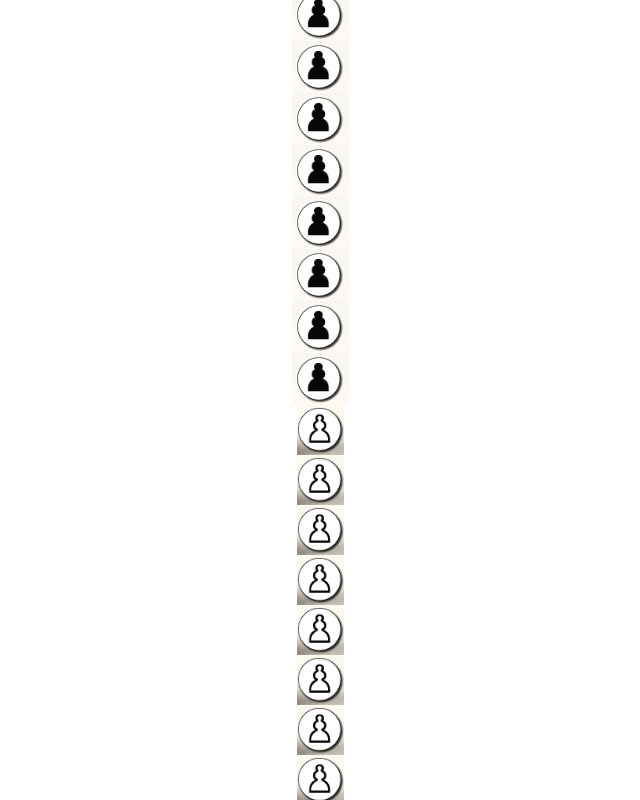
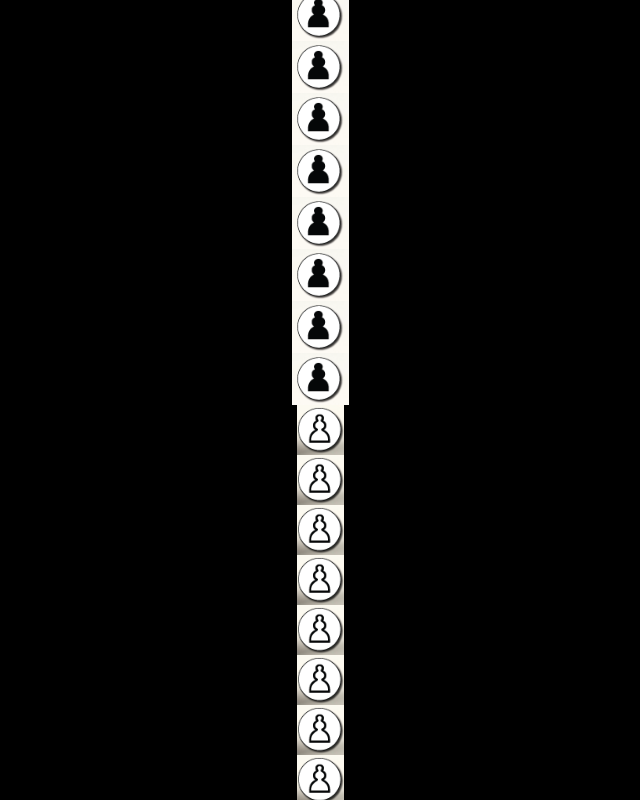
Before and after one commit to arzucaner/react-chess-game, a React (Create React App) app: page / in a window 1280 px wide. Shown: the top 800 px of the page, without its empty margins (320-960 px from the left). Built offline with nearby package versions, Linux system fonts and the light colour scheme.

Commit message:
Fixed the chess game

```diff
--- a/src/App.js
+++ b/src/App.js
@@ -3,6 +3,8 @@ import { DndProvider } from 'react-dnd';
 import Board from './Board';
 import subjectGame, { initGame } from './Game';
 import { useEffect, useState } from 'react';
+
+
 
 
 function App() {
@@ -24,9 +26,9 @@ function App() {
   return (
     <DndProvider backend={HTML5Backend}>
 
-      <div className='bg-terracotta h-screen flex items-center justify-center relative'>
+      <div className='bg-black h-screen flex items-center justify-center relative'>
         {
-          isGameOver && <div className='absolute bg-white bg-opacity-80 rounded-lg p-3 flex flex-colitems-center justify-center'>
+          isGameOver && <div className='absolute bg-white bg-opacity-80 rounded-lg p-3 flex flex-col items-center justify-center'>
             <h1 className='font-bold'>GAME OVER!!!</h1>
             {result && <div>{result}</div>}
           </div>
--- a/src/Board.jsx
+++ b/src/Board.jsx
@@ -3,7 +3,7 @@ import SquareBoard from './SquareBoard';
 import Square from './Square';
 
 const Board = ({ board }) => {
-  //console/log("board", board.flat())
+  //console.log("board", board.flat())
 
   const colorCntrl = (i) => {
     const x = i % 8;
@@ -21,12 +21,14 @@ const Board = ({ board }) => {
 
 
   return (
-    <div className='w-[640px] h-[640px] bg-terracotta flex-wrap'>
+    <div className='w-[640px] h-[640px] bg-red-700 flex-wrap'>
       {
         board.flat().map((brd, i) => (
+          <div key={i}>
           <Square colorValue={colorCntrl(i)} positionCntrl={positionCntrl(i)}>
             {brd && <SquareBoard brd={brd} positionCntrl={positionCntrl(i)} />}
           </Square>
+          </div>
         ))
       }
     </div>
--- a/src/Game.js
+++ b/src/Game.js
@@ -24,7 +24,7 @@ export const move = (from, to) => {
 
 const updateGame = () => {
     const isGameOver = chess.isGameOver();
-    subjectGame.next({ chess: chess.board(), isGameOver, result: isGameOver ? getGameResult() : null})
+    subjectGame.next({ chess: chess.board(), isGameOver, result: isGameOver ? getGameResult() : null })
 }
 
 const getGameResult = () => {
@@ -33,7 +33,7 @@ const getGameResult = () => {
         return `CHECKMATE - Winner : ${winner}`
     } else if (chess.isDraw()) {
         let reason = "50 Move Rule";
-        if (chess.isStalemate) {
+        if (chess.isStalemate()) {
             reason = 'infinite loop'
         } else if (chess.isThreefoldRepetition()) {
             reason = 'Repetition'
--- a/src/Square.jsx
+++ b/src/Square.jsx
@@ -15,7 +15,9 @@ const Square = ({ children, colorValue, positionCntrl }) => {
   })
 
   return (
-    <div ref={drop} className={`${colorValue ? 'bg-terracotta' : 'bg-light-terracotta'} w-[80] h-[80px] flex items-center cursor-grab justify-center`}>{children}</div>
+    <div ref={drop} className={`${colorValue ? 'bg-red-800' : 'bg-green-200'} w-80 h-80px flex items-center cursor-grabbing justify-center`}>
+      {children}
+      </div>
   )
 }
 
--- a/src/SquareBoard.jsx
+++ b/src/SquareBoard.jsx
@@ -6,18 +6,18 @@ const SquareBoard = ({ brd, positionCntrl }) => {
     type: 'chess',
     item: { id: `${positionCntrl}_${brd.type}_${brd.color}` },
     collect: (monitor) => {
-      return { isDragging: !!monitor.isDragging }
-    }
-  })
+      return { isDragging: !!monitor.isDragging };
+    },
+  });
 
   // eslint-disable-next-line no-unused-vars
 
-  const pieceImage = require(`../public/assets/images/${brd.type}_${brd.color}.png`)
+  const pieceImage = require(`../public/assets/images/${brd.type}_${brd.color}.png`);
   console.log("brd", brd);
   return (
     <div ref={drag}>
       <DragPreviewImage src={pieceImage} connect={preview} />
-      <img className='w-[40px]' src={pieceImage} alt="" />
+      <img className='w-40px' src={pieceImage} alt="" />
     </div>
   );
 };
```
